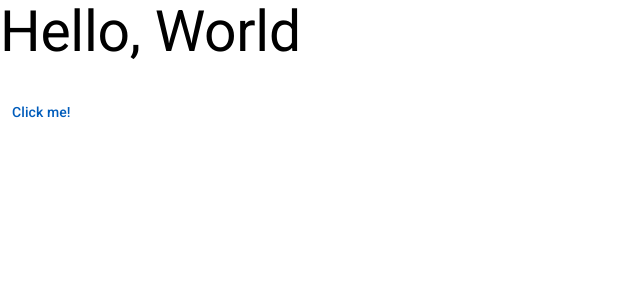
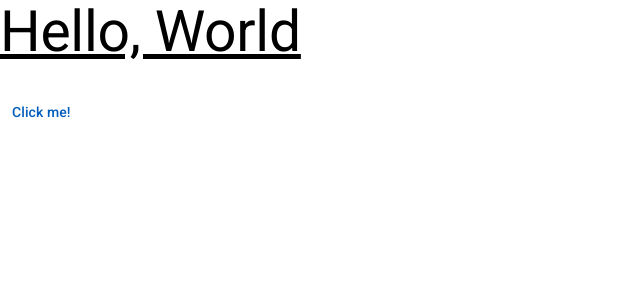
Before and after one commit to steciuk/periodic-table, an Angular app: page / in a window 1280 px wide. Shown: the top 300 px of the page, without its empty margins (0-640 px from the left). Built offline with nearby package versions, Linux system fonts and the light colour scheme.

Commit message:
add tailwind

```diff
--- a/package.json
+++ b/package.json
@@ -29,7 +29,10 @@
     "@angular/cli": "^18.2.2",
     "@angular/compiler-cli": "^18.2.0",
     "angular-eslint": "18.3.0",
+    "autoprefixer": "^10.4.20",
     "eslint": "^9.9.0",
+    "postcss": "^8.4.45",
+    "tailwindcss": "^3.4.10",
     "typescript": "~5.5.2",
     "typescript-eslint": "8.1.0"
   }
--- a/src/app/app.component.ts
+++ b/src/app/app.component.ts
@@ -5,7 +5,7 @@
   selector: 'app-root',
   standalone: true,
   imports: [MatButtonModule],
-  template: ` <h1>{{ title }}</h1>
+  template: ` <h1 class="underline">{{ title }}</h1>
     <button mat-button>Click me!</button>`,
 })
 export class AppComponent {
--- a/src/styles.scss
+++ b/src/styles.scss
@@ -1,3 +1,8 @@
+@tailwind base;
+@tailwind components;
+@tailwind utilities;
+
+@layer base {
   html,
   body {
     height: 100%;
@@ -6,3 +11,4 @@
     margin: 0;
     font-family: Roboto, "Helvetica Neue", sans-serif;
   }
+}
--- /dev/null
+++ b/tailwind.config.js
@@ -0,0 +1,8 @@
+/** @type {import('tailwindcss').Config} */
+module.exports = {
+  content: ["./src/**/*.{html,ts}"],
+  theme: {
+    extend: {},
+  },
+  plugins: [],
+};
```
Also changed, not shown: 1 other file (tests, documents, lock files or other folders). Lines whose indentation alone changed are shown as unchanged.
